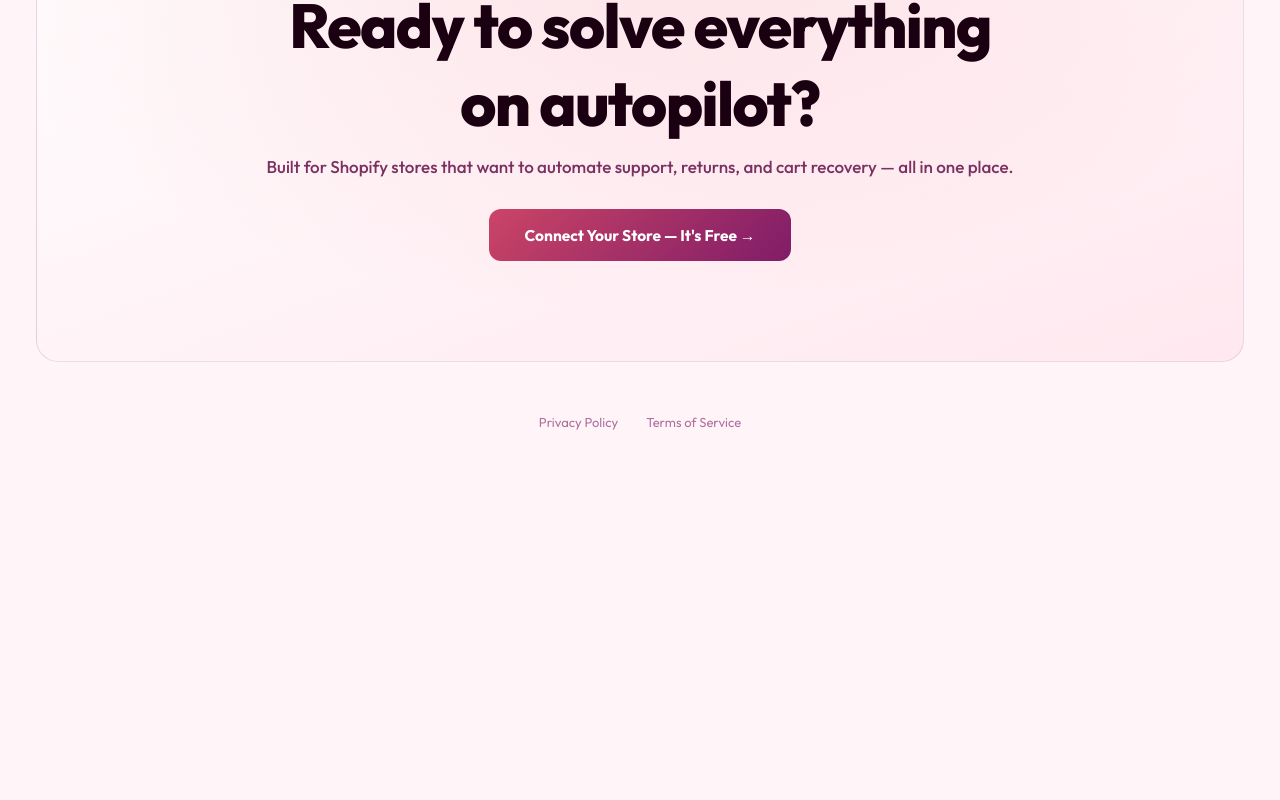
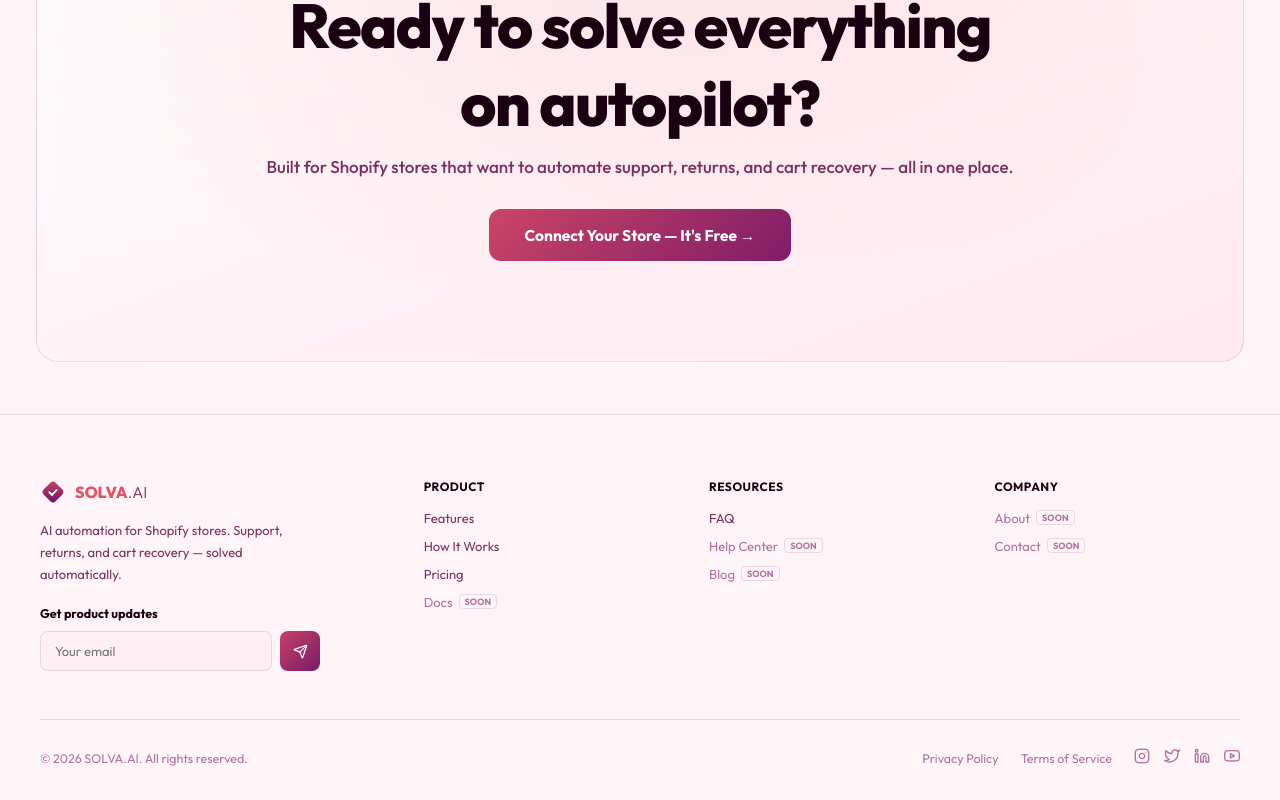
Before and after one commit to getsolvacom/solva, a React (Vite) app: page / in a window 1280 px wide. Shown: the part 6351-7151 px from the top of the page. Before the commit the page ends 6829 px from the top, so only its background shows below. Built offline with nearby package versions, Linux system fonts and the light colour scheme; no server answers.

Commit message:
Build full multi-column footer with wired newsletter signup, real anchors, coming-soon placeholders, social links
Co-Authored-By: Claude Sonnet 5 <noreply@anthropic.com>

```diff
--- a/src/pages/LandingPage.jsx
+++ b/src/pages/LandingPage.jsx
@@ -1,7 +1,8 @@
 import { useState, useEffect, useRef } from "react";
 import { useNavigate } from "react-router-dom";
 import { C, LAYOUT } from "../tokens";
-import { Menu, X, Bot, RotateCcw, ShoppingCart, BarChart3, ArrowUpRight, Check, Radar, MessageCircle, CheckCircle2, Zap, ShieldCheck, TrendingUp, Link2, Settings2, Sparkles, ShoppingBag, Mail, MessageSquare, Webhook, CreditCard, XCircle, Lock, ChevronDown } from "lucide-react";
+import { supabase } from "../lib/supabase";
+import { Menu, X, Bot, RotateCcw, ShoppingCart, BarChart3, ArrowUpRight, Check, Radar, MessageCircle, CheckCircle2, Zap, ShieldCheck, TrendingUp, Link2, Settings2, Sparkles, ShoppingBag, Mail, MessageSquare, Webhook, CreditCard, XCircle, Lock, ChevronDown, Send } from "lucide-react";
 
 const PLANS = [
   { name:"Starter", price:"$19", popular:false, features:["AI Support Agent","1,000 tickets/mo","Basic cart recovery","Email support"] },
@@ -74,6 +75,7 @@ function GlobalStyles() {
         .integrations-grid{grid-template-columns:1fr 1fr!important;gap:12px!important;}
         .trust-grid{grid-template-columns:1fr!important;gap:14px!important;}
         .faq-grid{grid-template-columns:1fr!important;gap:0!important;}
+        .footer-grid{grid-template-columns:1fr!important;gap:32px!important;}
       }
       @media(min-width:768px){
         .stats-cell{padding:28px 20px!important;}
@@ -139,6 +141,43 @@ function SolvaLogo({ size=16 }) {
   );
 }
 
+function IconInstagram({ size=16, strokeWidth=2 }) {
+  return (
+    <svg width={size} height={size} viewBox="0 0 24 24" fill="none" stroke="currentColor" strokeWidth={strokeWidth} strokeLinecap="round" strokeLinejoin="round">
+      <rect x="2" y="2" width="20" height="20" rx="5" ry="5"/>
+      <path d="M16 11.37A4 4 0 1 1 12.63 8 4 4 0 0 1 16 11.37z"/>
+      <line x1="17.5" y1="6.5" x2="17.51" y2="6.5"/>
+    </svg>
+  );
+}
+
+function IconTwitter({ size=16, strokeWidth=2 }) {
+  return (
+    <svg width={size} height={size} viewBox="0 0 24 24" fill="none" stroke="currentColor" strokeWidth={strokeWidth} strokeLinecap="round" strokeLinejoin="round">
+      <path d="M23 3a10.9 10.9 0 0 1-3.14 1.53 4.48 4.48 0 0 0-7.86 3v1A10.66 10.66 0 0 1 3 4s-4 9 5 13a11.64 11.64 0 0 1-7 2c9 5 20 0 20-11.5a4.5 4.5 0 0 0-.08-.83A7.72 7.72 0 0 0 23 3z"/>
+    </svg>
+  );
+}
+
+function IconLinkedin({ size=16, strokeWidth=2 }) {
+  return (
+    <svg width={size} height={size} viewBox="0 0 24 24" fill="none" stroke="currentColor" strokeWidth={strokeWidth} strokeLinecap="round" strokeLinejoin="round">
+      <path d="M16 8a6 6 0 0 1 6 6v7h-4v-7a2 2 0 0 0-2-2 2 2 0 0 0-2 2v7h-4v-7a6 6 0 0 1 6-6z"/>
+      <rect x="2" y="9" width="4" height="12"/>
+      <circle cx="4" cy="4" r="2"/>
+    </svg>
+  );
+}
+
+function IconYoutube({ size=16, strokeWidth=2 }) {
+  return (
+    <svg width={size} height={size} viewBox="0 0 24 24" fill="none" stroke="currentColor" strokeWidth={strokeWidth} strokeLinecap="round" strokeLinejoin="round">
+      <path d="M22.54 6.42a2.78 2.78 0 0 0-1.94-2C18.88 4 12 4 12 4s-6.88 0-8.6.46a2.78 2.78 0 0 0-1.94 2A29 29 0 0 0 1 11.75a29 29 0 0 0 .46 5.33A2.78 2.78 0 0 0 3.4 19c1.72.46 8.6.46 8.6.46s6.88 0 8.6-.46a2.78 2.78 0 0 0 1.94-2 29 29 0 0 0 .46-5.25 29 29 0 0 0-.46-5.33z"/>
+      <polygon points="9.75 15.02 15.5 11.75 9.75 8.48 9.75 15.02"/>
+    </svg>
+  );
+}
+
 const NAV_IDS = { "Features":"features", "How It Works":"how-it-works", "Pricing":"pricing" };
 
 export default function LandingPage() {
@@ -175,8 +214,23 @@ export default function LandingPage() {
 
   const [checkoutLoading, setCheckoutLoading] = useState(null);
   const [openFaq, setOpenFaq] = useState(null);
+  const [newsletterEmail, setNewsletterEmail] = useState("");
+  const [newsletterStatus, setNewsletterStatus] = useState("idle"); // idle | loading | success | error
 
   const VARIANT_IDS = { Starter: '1816146', Growth: '1816190', Scale: '1816290' };
+
+  const handleNewsletterSubmit = async (e) => {
+    e.preventDefault();
+    if (!newsletterEmail || !newsletterEmail.includes("@")) return;
+    setNewsletterStatus("loading");
+    const { error } = await supabase.from("newsletter_subscribers").insert({ email: newsletterEmail });
+    if (error && error.code !== "23505") { // 23505 = unique violation, treat as success (already subscribed)
+      setNewsletterStatus("error");
+      return;
+    }
+    setNewsletterStatus("success");
+    setNewsletterEmail("");
+  };
 
   const handleCheckout = async (planName) => {
     setCheckoutLoading(planName);
@@ -627,19 +681,83 @@ export default function LandingPage() {
         </button>
       </div>
 
-      {/* Footer links */}
-      <div style={{textAlign:"center",padding:"0 24px 48px",display:"flex",justifyContent:"center",gap:28}}>
-        <span onClick={()=>navigate("/privacy")} style={{fontSize:13,color:C.muted,cursor:"pointer",textDecoration:"none"}}
-          onMouseEnter={e=>e.currentTarget.style.textDecoration="underline"}
-          onMouseLeave={e=>e.currentTarget.style.textDecoration="none"}>
-          Privacy Policy
-        </span>
-        <span onClick={()=>navigate("/terms")} style={{fontSize:13,color:C.muted,cursor:"pointer",textDecoration:"none"}}
-          onMouseEnter={e=>e.currentTarget.style.textDecoration="underline"}
-          onMouseLeave={e=>e.currentTarget.style.textDecoration="none"}>
-          Terms of Service
-        </span>
-      </div>
+      {/* FOOTER */}
+      <footer style={{position:"relative",zIndex:1,borderTop:`1px solid ${C.border}`,padding:"64px 40px 32px"}}>
+        <div style={{maxWidth:LAYOUT.maxWidth,margin:"0 auto"}}>
+          <div className="footer-grid" style={{display:"grid",gridTemplateColumns:"1.4fr 1fr 1fr 1fr",gap:40,marginBottom:48}}>
+            <div>
+              <div style={{marginBottom:14}}><SolvaLogo/></div>
+              <p style={{fontSize:13,color:C.sub,lineHeight:1.7,marginBottom:20,maxWidth:280}}>
+                AI automation for Shopify stores. Support, returns, and cart recovery — solved automatically.
+              </p>
+              <p style={{fontSize:12.5,fontWeight:700,marginBottom:10}}>Get product updates</p>
+              <form onSubmit={handleNewsletterSubmit} style={{display:"flex",gap:8,maxWidth:280}}>
+                <input
+                  type="email"
+                  value={newsletterEmail}
+                  onChange={(e)=>setNewsletterEmail(e.target.value)}
+                  placeholder="Your email"
+                  style={{flex:1,padding:"10px 14px",borderRadius:8,border:`1px solid ${C.border}`,background:C.card,color:C.text,fontSize:13,fontFamily:"'Outfit',sans-serif",outline:"none"}}
+                />
+                <button type="submit" disabled={newsletterStatus==="loading"} className="btn-primary" style={{width:40,height:40,borderRadius:8,display:"flex",alignItems:"center",justifyContent:"center",flexShrink:0,opacity:newsletterStatus==="loading"?.6:1}}>
+                  <Send size={15} strokeWidth={2} color="#fff"/>
+                </button>
+              </form>
+              {newsletterStatus==="success" && <p style={{fontSize:11.5,color:C.teal,marginTop:8}}>You're on the list.</p>}
+              {newsletterStatus==="error" && <p style={{fontSize:11.5,color:C.red,marginTop:8}}>Something went wrong — try again.</p>}
+            </div>
+
+            {[
+              {title:"Product", items:[
+                {label:"Features", anchor:"features"},
+                {label:"How It Works", anchor:"how-it-works"},
+                {label:"Pricing", anchor:"pricing"},
+                {label:"Docs", soon:true},
+              ]},
+              {title:"Resources", items:[
+                {label:"FAQ", anchor:"faq"},
+                {label:"Help Center", soon:true},
+                {label:"Blog", soon:true},
+              ]},
+              {title:"Company", items:[
+                {label:"About", soon:true},
+                {label:"Contact", soon:true},
+              ]},
+            ].map((col,i)=>(
+              <div key={i}>
+                <p style={{fontSize:12,fontWeight:700,color:C.text,marginBottom:16,textTransform:"uppercase",letterSpacing:".04em"}}>{col.title}</p>
+                <div style={{display:"flex",flexDirection:"column",gap:12}}>
+                  {col.items.map((item,j)=>(
+                    item.soon ? (
+                      <span key={j} style={{fontSize:13,color:C.muted,display:"flex",alignItems:"center",gap:6}}>
+                        {item.label}<span style={{fontSize:9,fontWeight:700,color:C.muted,border:`1px solid ${C.border}`,borderRadius:4,padding:"1px 5px"}}>SOON</span>
+                      </span>
+                    ) : (
+                      <span key={j} style={{fontSize:13,color:C.sub,cursor:"pointer"}} onClick={()=>{const el=document.getElementById(item.anchor);if(el)window.scrollTo({top:el.getBoundingClientRect().top+window.scrollY-64,behavior:"smooth"});}}>
+                        {item.label}
+                      </span>
+                    )
+                  ))}
+                </div>
+              </div>
+            ))}
+          </div>
+
+          <div style={{display:"flex",justifyContent:"space-between",alignItems:"center",flexWrap:"wrap",gap:20,paddingTop:28,borderTop:`1px solid ${C.border}`}}>
+            <span style={{fontSize:12.5,color:C.muted}}>© 2026 SOLVA.AI. All rights reserved.</span>
+            <div style={{display:"flex",gap:22,alignItems:"center"}}>
+              <span onClick={()=>navigate("/privacy")} style={{fontSize:12.5,color:C.muted,cursor:"pointer"}}>Privacy Policy</span>
+              <span onClick={()=>navigate("/terms")} style={{fontSize:12.5,color:C.muted,cursor:"pointer"}}>Terms of Service</span>
+              <div style={{display:"flex",gap:14}}>
+                <a href="https://instagram.com" target="_blank" rel="noopener noreferrer" style={{color:C.muted}}><IconInstagram size={16} strokeWidth={2}/></a>
+                <a href="https://twitter.com" target="_blank" rel="noopener noreferrer" style={{color:C.muted}}><IconTwitter size={16} strokeWidth={2}/></a>
+                <a href="https://linkedin.com" target="_blank" rel="noopener noreferrer" style={{color:C.muted}}><IconLinkedin size={16} strokeWidth={2}/></a>
+                <a href="https://youtube.com" target="_blank" rel="noopener noreferrer" style={{color:C.muted}}><IconYoutube size={16} strokeWidth={2}/></a>
+              </div>
+            </div>
+          </div>
+        </div>
+      </footer>
     </div>
   );
 }
```
